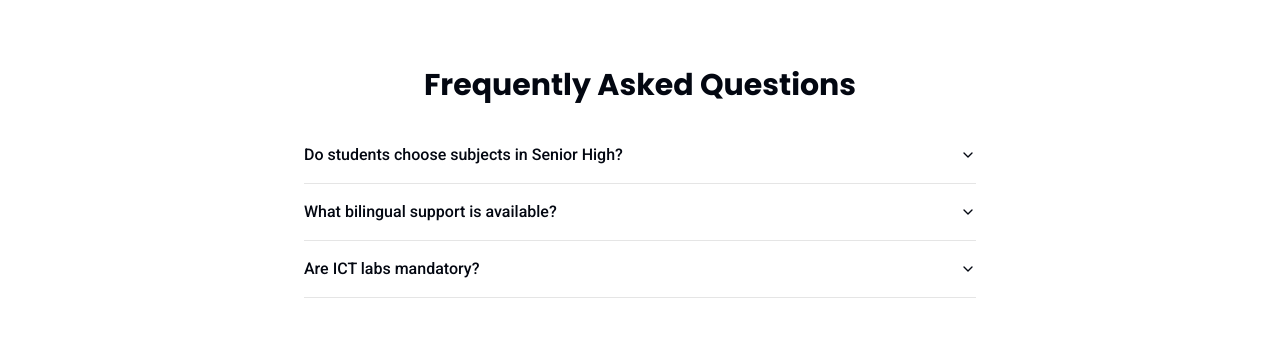
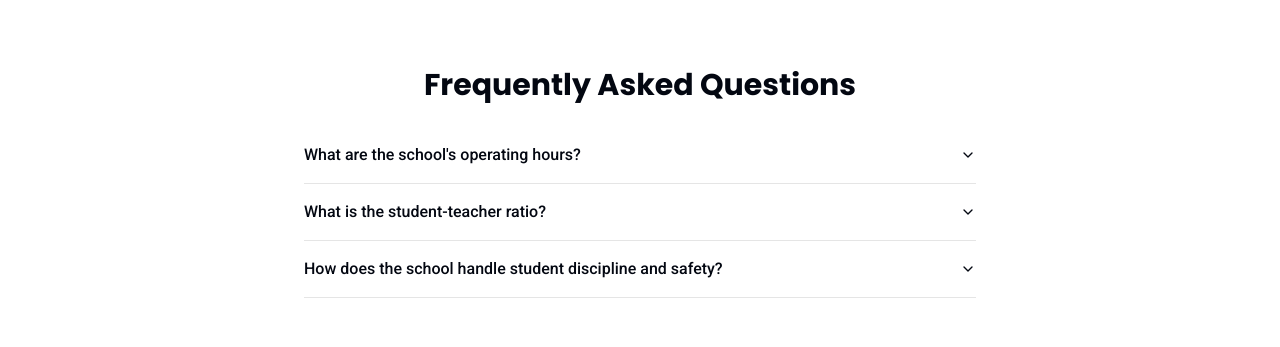
Before and after one commit to KayZee52/CMFI-website, a Next.js app: page /academics in a window 1280 px wide. Shown: the part 4260-4607 px from the top of the page. Built offline with nearby package versions, Linux system fonts and the light colour scheme.

Commit message:
initial commit

```diff
--- a/src/app/academics/page.tsx
+++ b/src/app/academics/page.tsx
@@ -44,9 +44,9 @@ const AcademicsPage = () => {
     ];
 
     const faqs = [
-        { q: 'Do students choose subjects in Senior High?', a: 'Yes, students in the Senior High division choose a specialization in either the sciences or humanities, allowing them to focus their studies based on their career aspirations.' },
-        { q: 'What bilingual support is available?', a: 'Our curriculum is fully bilingual. We offer language support classes and encourage students to practice both English and French in academic and social settings to achieve fluency.' },
-        { q: 'Are ICT labs mandatory?', a: 'Yes, ICT is a core component of our curriculum. All students from elementary to senior high are required to take ICT classes to develop essential digital literacy skills for the modern world.' },
+        { q: "What are the school's operating hours?", a: "Our academic day runs from 8:00 AM to 3:00 PM, Monday through Friday. The administrative office is open until 4:00 PM for inquiries and other services." },
+        { q: "What is the student-teacher ratio?", a: "We strive to maintain a low student-teacher ratio to ensure personalized attention. On average, our classes have approximately 25 students per teacher, allowing for more interactive and effective learning." },
+        { q: "How does the school handle student discipline and safety?", a: "We have a clearly defined code of conduct that emphasizes respect, responsibility, and safety. Disciplinary measures are corrective rather than punitive, and our campus is monitored to ensure a safe and secure learning environment for all." },
     ];
 
     return (
```
